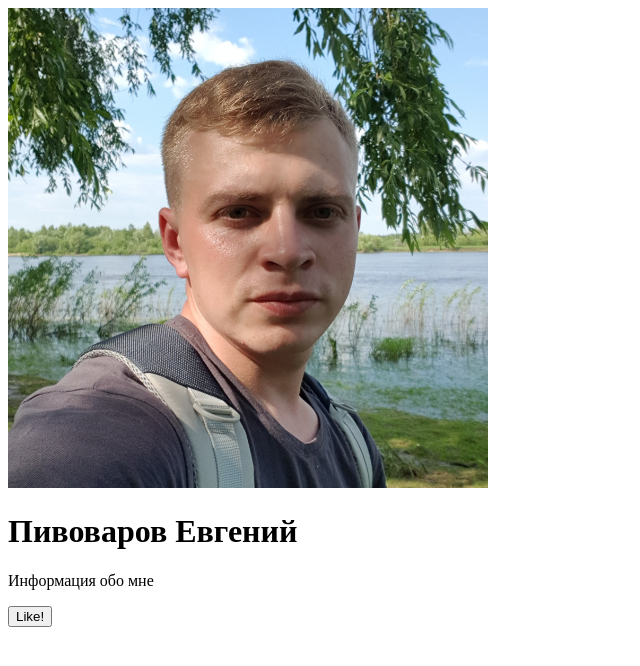
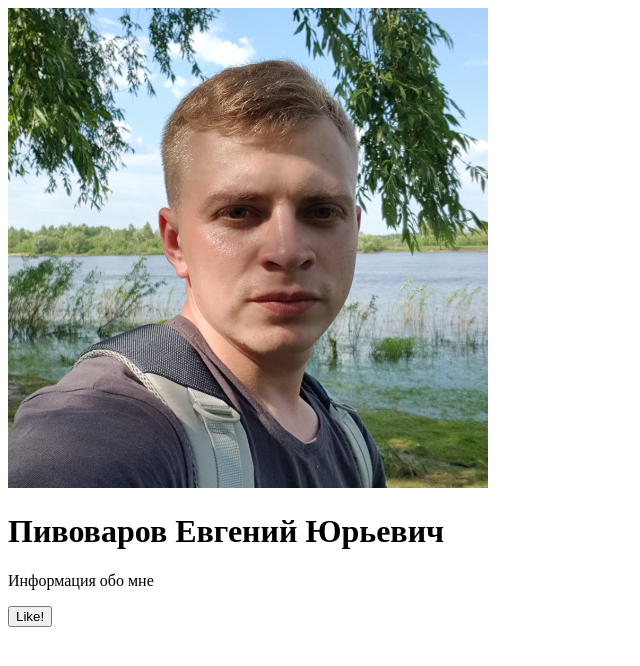
Before and after one commit to EvgeniyPivovarov/trial_site, a plain HTML site: page index.html in a window 1280 px wide. Shown: the whole page, without its empty margins (0-640 px from the left). Drawn offline with Linux system fonts and the light colour scheme.

Commit message:
init: updated full name

```diff
--- a/index.html
+++ b/index.html
@@ -7,7 +7,7 @@
   </head>
   <body>
     <img src="My photo.jpg" alt="Мое фото" width="480" height="480" />
-    <h1>Пивоваров Евгений</h1>
+    <h1>Пивоваров Евгений Юрьевич</h1>
     <p>Информация обо мне</p>
     <button>Like!</button>
   </body>
```
